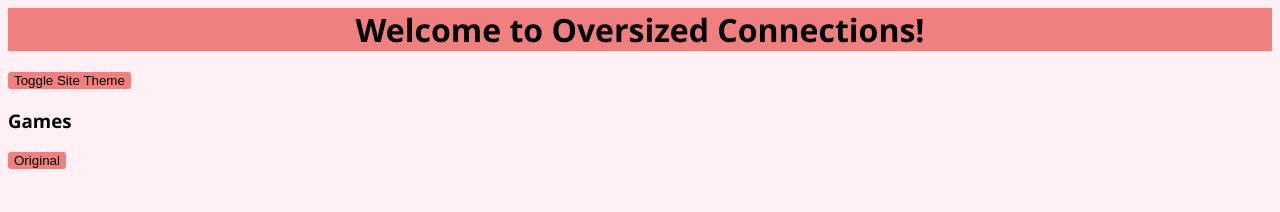
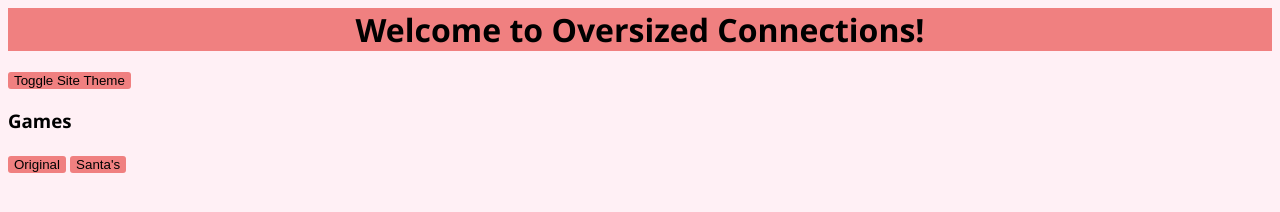
Before and after one commit to caspergotlost/big-connections, a plain HTML site: page index.html in a window 1280 px wide. Drawn offline with Linux system fonts and the light colour scheme.

Commit message:
Update index.html

```diff
--- a/index.html
+++ b/index.html
@@ -38,6 +38,7 @@
 
         <h3>Games </h3>
         <button type="button" id="originalGame" enabled onclick="window.location.href = 'original.html'"> Original</button>
+        <button type="button" id="originalGame" enabled onclick="window.location.href = 'test_version.html'"> Santa's</button>
 
         </div>
 
```
